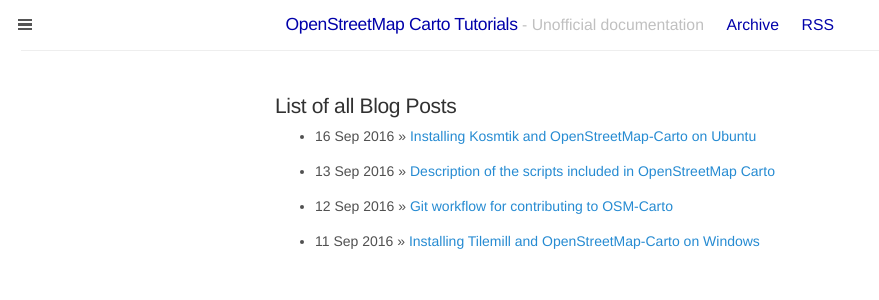
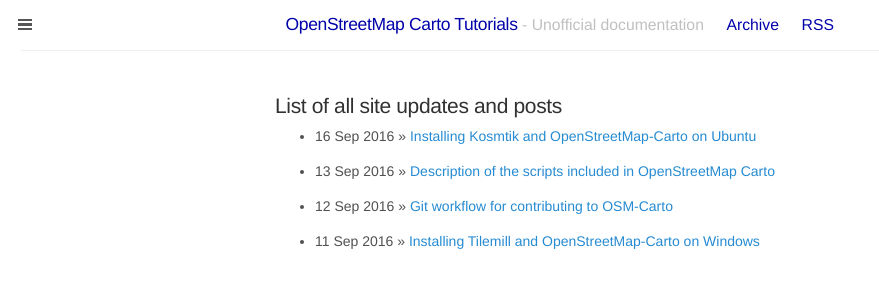
Before and after one commit to Ircama/osm-carto-tutorials, a Jekyll site: the page built from archive.md, in a window 1280 px wide. Shown: the top 300 px of the page, without its empty margins (0-879 px from the left). Built offline with Jekyll 4.4.1, drawn with Linux system fonts in a browser that asks for light colours; comment, search, counter and statistics services are not loaded.

Commit message:
Add counters

```diff
--- a/archive.md
+++ b/archive.md
@@ -4,7 +4,7 @@
 permalink: /z_archive/
 ---
 
-## List of all Blog Posts
+## List of all site updates and posts
 
 {% for post in site.posts %}
   {% if post.ref != null %}
--- a/index.html
+++ b/index.html
@@ -40,5 +40,6 @@
   {% endif %}
 </div>
 <div class="posts">
+{% include counters.html %}
 {% include comments.html %}
 </div>
```
